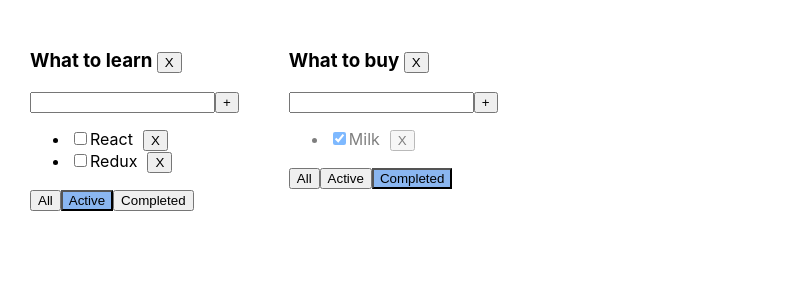
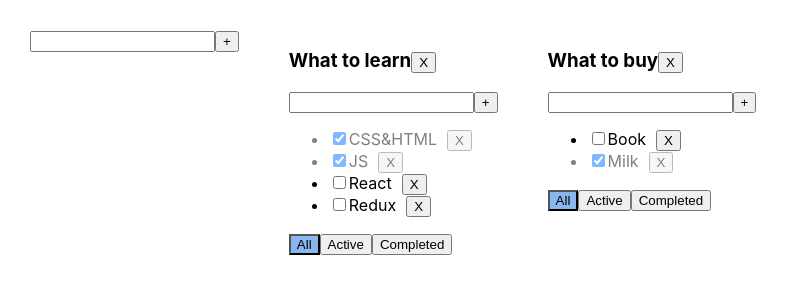
Before and after one commit to SanyaSkl/todolist-repetition, a React (Create React App) app: page / in a window 1280 px wide. Shown: the top 300 px of the page, without its empty margins (0-789 px from the left). Built offline with nearby package versions, Linux system fonts and the light colour scheme.

Commit message:
todolist lesson six 1, added new component: Add item form

```diff
--- a/src/App.tsx
+++ b/src/App.tsx
@@ -2,6 +2,7 @@ import React, {useState} from 'react';
 import './App.css';
 import {Todolist} from './components/Todolist';
 import {v1} from "uuid";
+import {AddItemForm} from "./components/AddItemForm";
 
 export type FilterValuesType = "all" | "completed" | "active"
 type TodolistType = {
@@ -59,8 +60,8 @@ function App() {
     let todolistId2 = v1()
 
     let [todoLists, setTodoLists] = useState<Array<TodolistType>>([
-        {id: todolistId1, title: 'What to learn', filter: 'active'},
-        {id: todolistId2, title: 'What to buy', filter: 'completed'}
+        {id: todolistId1, title: 'What to learn', filter: 'all'},
+        {id: todolistId2, title: 'What to buy', filter: 'all'}
     ])
 
     let [tasksObj, setTasksObj] = useState({
@@ -77,6 +78,7 @@ function App() {
     })
     return (
         <div className="App">
+            <AddItemForm addItem={()=>{}} id={'hgfgf'}/>
             {
                 todoLists.map((tl) => {
                     let tasksForTodolist = tasksObj[tl.id];
--- /dev/null
+++ b/src/components/AddItemForm.tsx
@@ -0,0 +1,44 @@
+import React, {ChangeEvent, useState} from "react";
+
+type AddItemFormPropsType = {
+    addItem: (title: string) => void
+}
+
+export function AddItemForm(props: AddItemFormPropsType) {
+    const [title, setTitle] = useState('')
+    const [error, setError] = useState<string | null>(null)
+
+    const onChangeHandler = (e: ChangeEvent<HTMLInputElement>) => {
+        setTitle(e.currentTarget.value)
+    }
+    const keyDownHandler = (e: React.KeyboardEvent<HTMLElement>) => {
+        setError(null)
+        if (e.key === 'Enter') {
+            props.addItem(title)
+            setTitle('')
+        }
+    }
+
+    const addTask = () => {
+        if (title.trim() !== "") {
+            props.addItem(title.trim())
+            setTitle('')
+        } else {
+            setError("Title is required")
+        }
+
+    }
+
+    return (
+        <div>
+            <input
+                value={title}
+                onChange={onChangeHandler}
+                onKeyDown={keyDownHandler}
+                className={error ? "error" : ""}
+            />
+            <button onClick={addTask}>+</button>
+            {error && <div className="error-message">{error}</div>}
+        </div>
+    )
+}
--- a/src/components/Todolist.tsx
+++ b/src/components/Todolist.tsx
@@ -1,5 +1,6 @@
-import React, {ChangeEvent, useState} from "react";
+import React, {ChangeEvent} from "react";
 import {FilterValuesType} from "../App";
+import {AddItemForm} from "./AddItemForm";
 
 
 export type TaskType = {
@@ -21,28 +22,7 @@ type PropsType = {
 }
 
 export function Todolist(props: PropsType) {
-    const [title, setTitle] = useState('')
-    const [error, setError] = useState<string | null>(null)
 
-    const onChangeHandler = (e: ChangeEvent<HTMLInputElement>) => {
-        setTitle(e.currentTarget.value)
-    }
-    const keyDownHandler = (e: React.KeyboardEvent<HTMLElement>) => {
-        setError(null)
-        if (e.key === 'Enter') {
-            props.addTask(title, props.id)
-            setTitle('')
-        }
-    }
-    const addTask = () => {
-        if (title.trim() !== ""){
-            props.addTask(title.trim(), props.id)
-            setTitle('')
-        } else {
-            setError("Title is required")
-        }
-
-    }
     const allClickHandler = () => {
         props.changeFilter("all", props.id)
     }
@@ -55,20 +35,16 @@ export function Todolist(props: PropsType) {
     const removeTodolist = () => {
         props.removeTodolist(props.id)
     }
+    const AddTask = (title: string) => {
+        props.addTask(title, props.id)
+    }
 
     return (
         <div>
-            <h3>{props.title} <button onClick={removeTodolist}>X</button></h3>
-            <div>
-                <input
-                    value={title}
-                    onChange={onChangeHandler}
-                    onKeyDown={keyDownHandler}
-                    className={error ? "error" : ""}
-                />
-                <button onClick={addTask}>+</button>
-                { error && <div className="error-message">{error}</div>}
-            </div>
+            <h3>{props.title}
+                <button onClick={removeTodolist}>X</button>
+            </h3>
+            <AddItemForm addItem={AddTask}/>
             <ul>
                 {
                     props.tasks.map(t => {
@@ -91,11 +67,14 @@ export function Todolist(props: PropsType) {
             </ul>
             <div>
                 <button className={props.filter === "all" ? "active-filter" : ""}
-                        onClick={allClickHandler}>All</button>
+                        onClick={allClickHandler}>All
+                </button>
                 <button className={props.filter === "active" ? "active-filter" : ""}
-                        onClick={activeClickHandler}>Active</button>
+                        onClick={activeClickHandler}>Active
+                </button>
                 <button className={props.filter === "completed" ? "active-filter" : ""}
-                        onClick={completedClickHandler}>Completed</button>
+                        onClick={completedClickHandler}>Completed
+                </button>
             </div>
         </div>
     )
```
